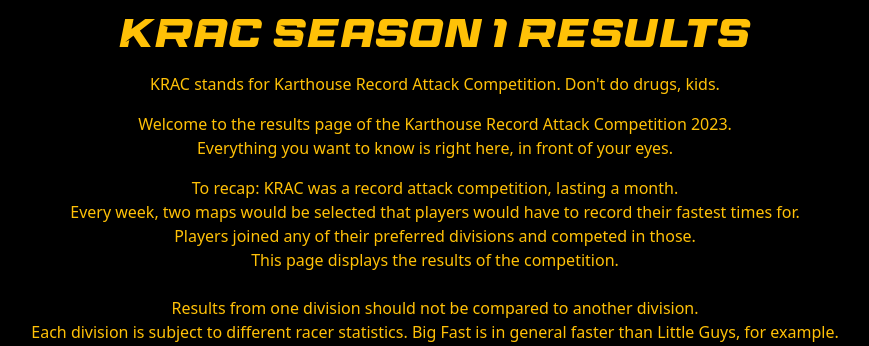
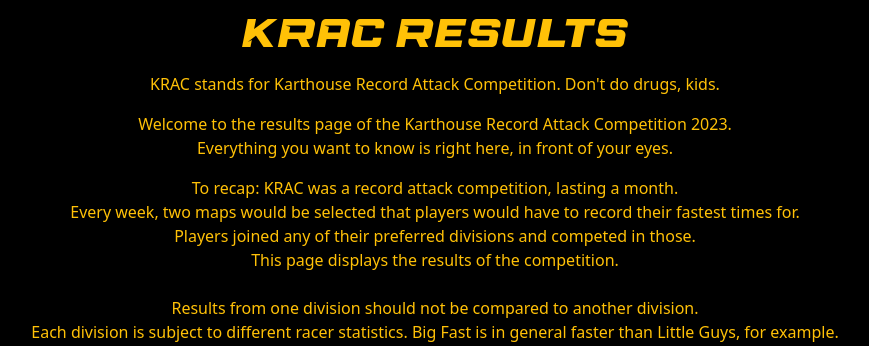
Before and after one commit to NielsjeNL/srb2kart-website, a Flask app: page /krac/ in a window 1280 px wide. Shown: the part 86-432 px from the top of the page, without its empty margins (205-1074 px from the left). Run offline with Flask 3, Linux system fonts and the light colour scheme; parts of the project's set-up code (start-up, migrations or seed data) failed here and were passed over.

Commit message:
uhhh remove this quick

```diff
--- a/srb2kartwebsite/templates/krac.html
+++ b/srb2kartwebsite/templates/krac.html
@@ -4,7 +4,7 @@
 
 {% block content %}
 
-    <h1 class="text-center text-warning mt-3">KRAC Season 1 Results</h1>
+    <h1 class="text-center text-warning mt-3">KRAC Results</h1>
     <p class="text-center text-warning">KRAC stands for Karthouse Record Attack Competition. Don't do drugs, kids.</p>
 
     <div class="row text-center text-warning">
```
